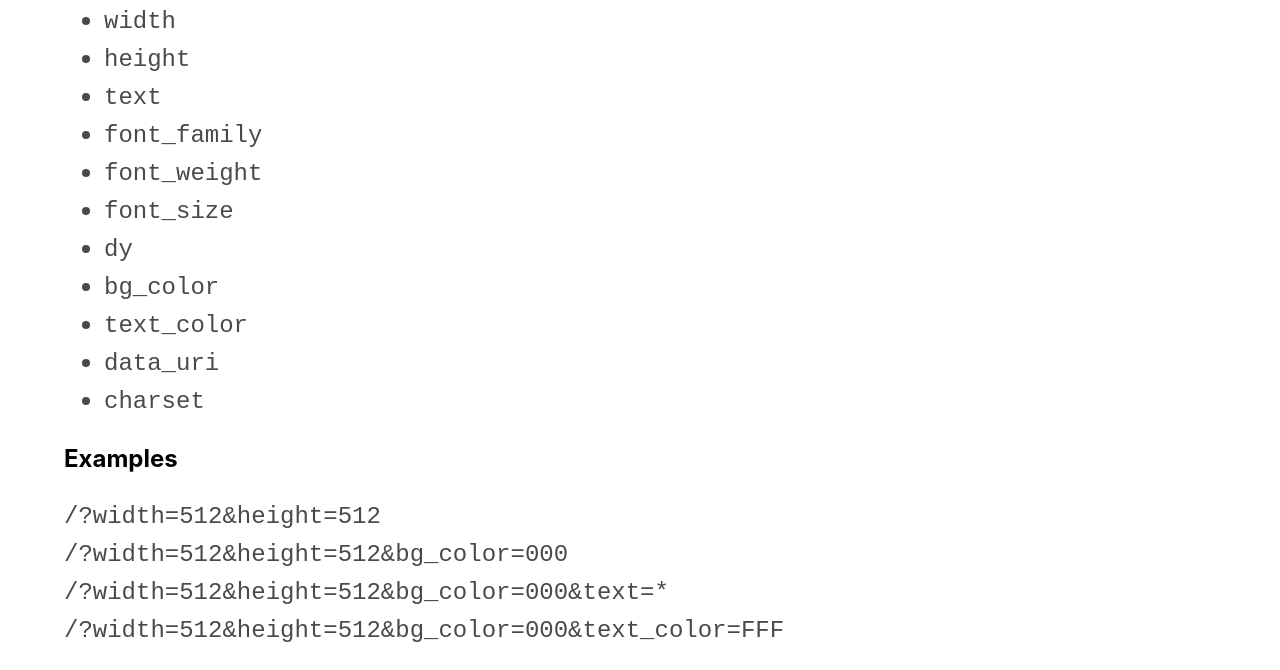
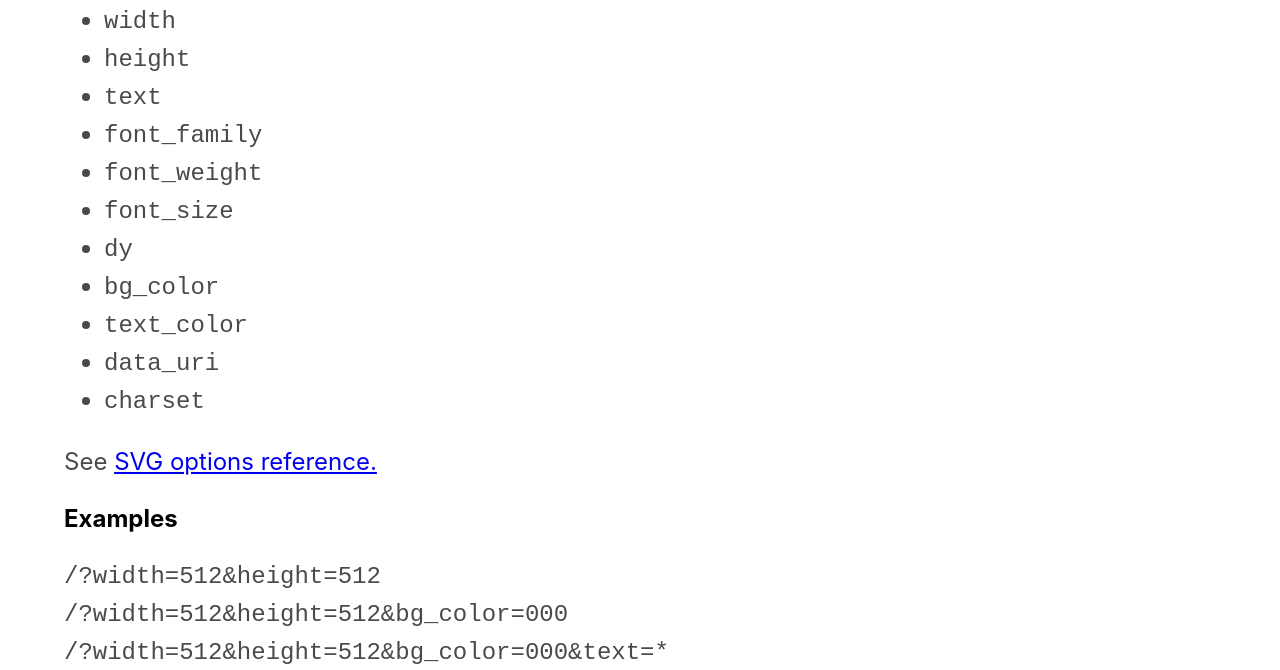
Before and after one commit to siqli/edge-svg, a website: page site/index.html in a window 1280 px wide. Shown: the part 379-1049 px from the top of the page. Drawn offline with Linux system fonts and the light colour scheme.

Commit message:
Options Reference
Added link for options reference descriptions.

```diff
--- a/site/index.html
+++ b/site/index.html
@@ -114,6 +114,8 @@
           <li><code>charset</code></li>
         </ul>
 
+        <p>See <a href="https://github.com/cloudfour/simple-svg-placeholder#option-reference" title="SVG options reference">SVG options reference.</a></p>
+
         <h2>Examples</h2>
 
         <p><code>/?width=512&height=512</code><br>
```
